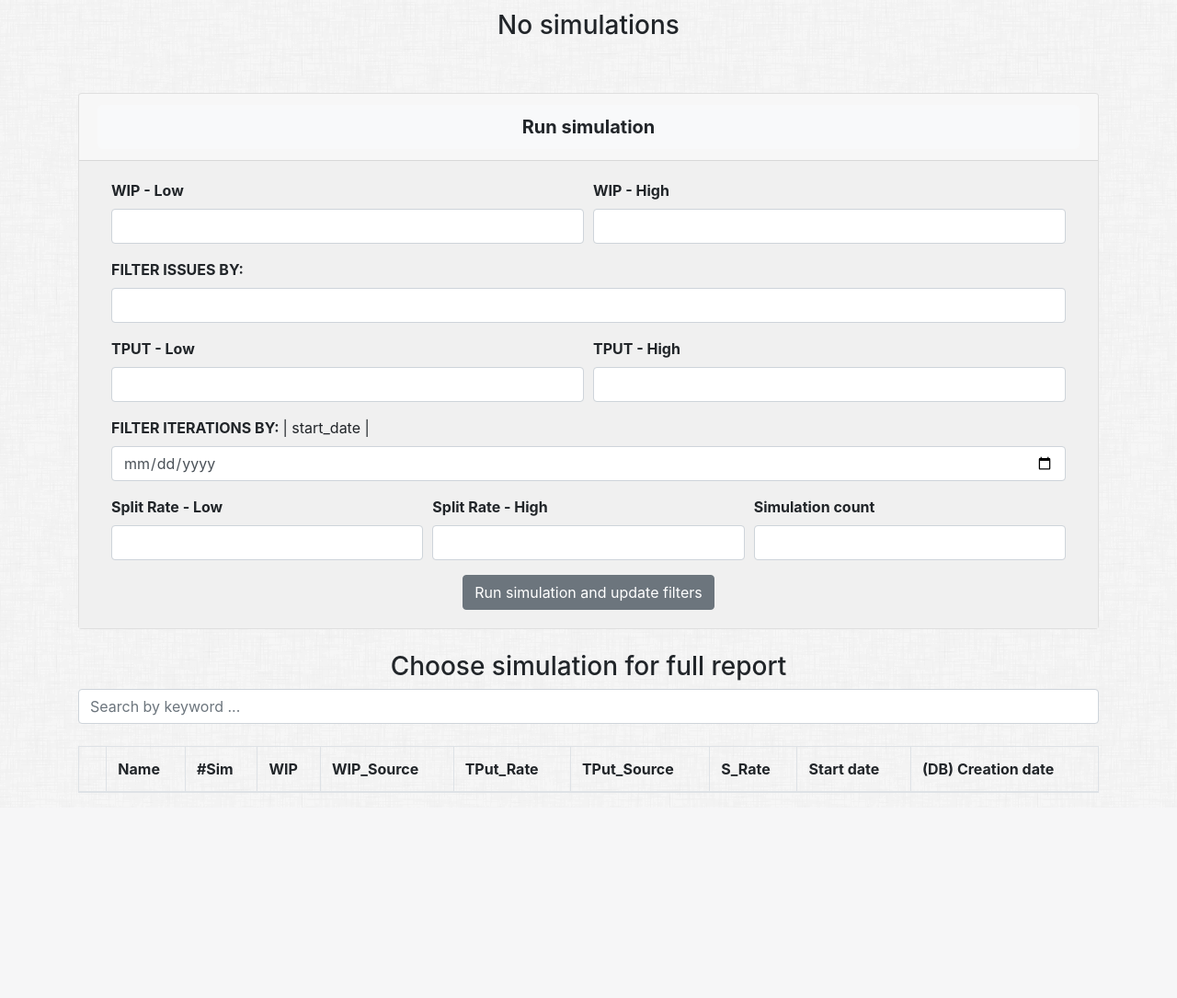
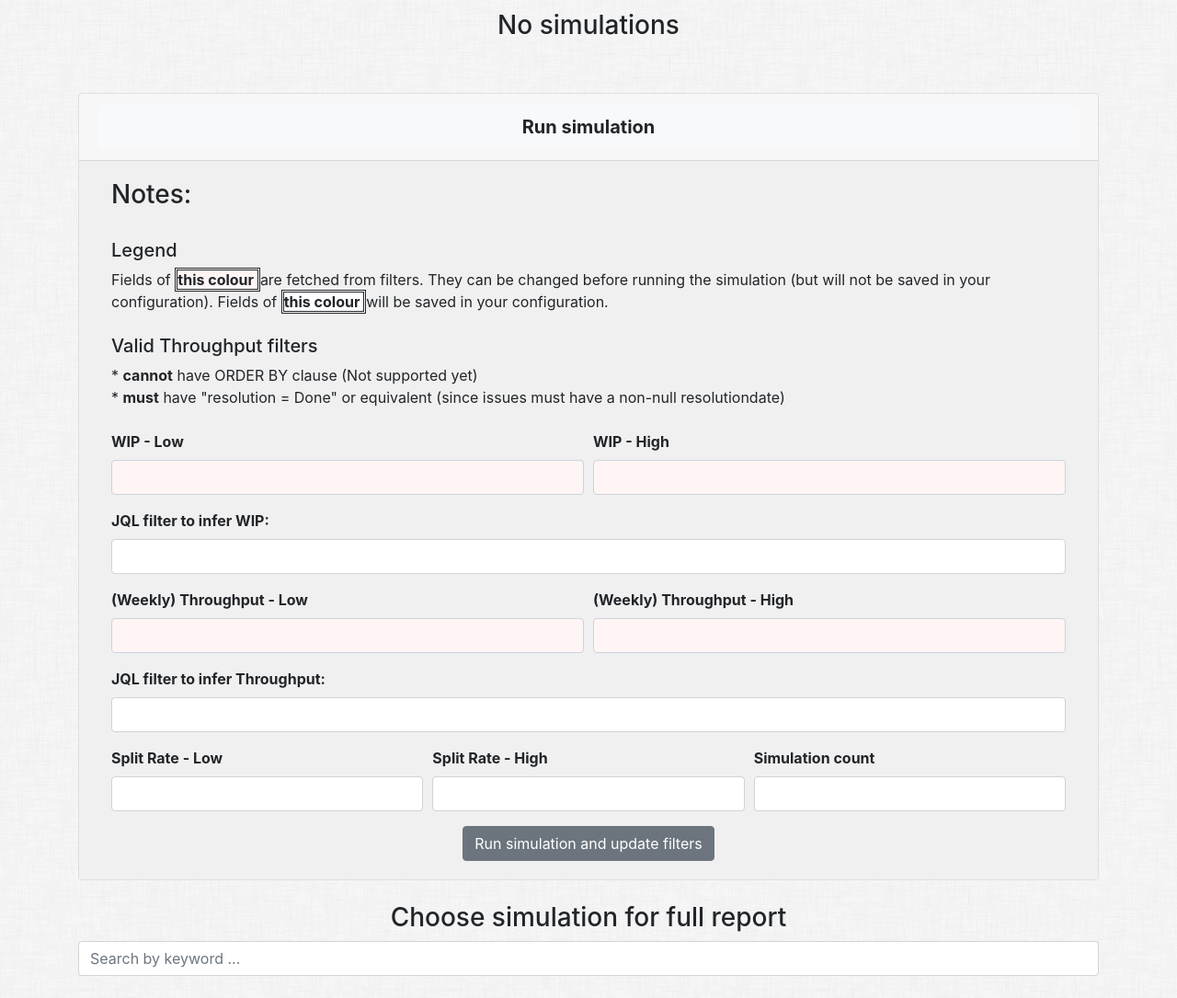
Before and after one commit to msm416/4castinate, a Django app: template forecast/templates/forecast/detail.html in a window 1280 px wide. Shown: the part 149-1234 px from the top of the page at 92% size. Before the commit the page ends 1011 px from the top, so only its background shows below. Run offline with Django 3.2, Linux system fonts and the light colour scheme; the template is opened without the code that fills it, so the values that code supplies are empty; some libraries are stand-ins or nearby versions.

Commit message:
Fetch also throughput filters. Add description to form in detail page.

```diff
--- a/forecast/models.py
+++ b/forecast/models.py
@@ -1,4 +1,3 @@
-from datetime import datetime
 from numpy import random, ceil
 import time
 
@@ -43,7 +42,6 @@ class Form(models.Model):
     name = models.CharField(max_length=200)
 
     creation_date = models.DateTimeField(default=timezone.now)
-    start_date = models.DateTimeField(default=datetime.strptime(LONG_TIME_AGO, "%Y-%m-%d"))
 
     wip_lower_bound = models.PositiveSmallIntegerField(default=20)
     wip_upper_bound = models.PositiveSmallIntegerField(default=30)
--- a/forecast/templates/forecast/detail.html
+++ b/forecast/templates/forecast/detail.html
@@ -101,36 +101,64 @@
                     <div class="container">
                         <form action="{% url 'forecast:run_simulation' query.id%}" method="post">
                             {% csrf_token %}
+                            <h3>
+                                Notes:
+                            </h3>
+                            <br>
+                            <h5>
+                                Legend
+                            </h5>
+                            <h8>
+                                Fields of <span style="background-color: #fff5f5;border: double"> <b> this colour </b> </span> are fetched from filters.
+                                They can be changed before running the simulation (but will not be saved in your configuration).
+                            </h8>
+                            <h8>
+                                Fields of <span style="background-color: white;border: double"> <b> this colour </b> </span> will be saved in your configuration.
+                            </h8>
+                            <br>
+                            <br>
+                            <h5>
+                                Valid Throughput filters
+                            </h5>
+                            <h8>
+                                * <b>cannot</b> have ORDER BY clause (Not supported yet)
+                            </h8>
+                            <br>
+                            <h8>
+                                * <b>must</b> have "resolution = Done" or equivalent (since issues must have a non-null resolutiondate)
+                            </h8>
+                            <br>
+                            <br>
                             <div class="form-row">
                                 <div class="form-group col-md-6">
                                     <label for="wip_lower_bound"> <b> WIP - Low </b></label>
-                                    <input type="text" name="wip_lower_bound" class="form-control" id="wip_lower_bound" value="{{form.wip_lower_bound}}">
+                                    <input type="text" name="wip_lower_bound" class="form-control" id="wip_lower_bound" value="{{form.wip_lower_bound}}" style="background-color: #fff5f5">
                                 </div>
                                 <div class="form-group col-md-6">
                                     <label for="wip_upper_bound"> <b> WIP - High </b> </label>
-                                    <input type="text" name="wip_upper_bound" class="form-control" id="wip_upper_bound" value="{{form.wip_upper_bound}}">
+                                    <input type="text" name="wip_upper_bound" class="form-control" id="wip_upper_bound" value="{{form.wip_upper_bound}}" style="background-color: #fff5f5">
                                 </div>
                             </div>
                             <div class="form-row">
                                 <div class="form-group col-md-12">
-                                    <label for="wip_filter"> <b> FILTER ISSUES BY: </b> </label>
+                                    <label for="wip_filter"> <b> JQL filter to infer WIP: </b> </label>
                                     <input type="text" name="wip_filter" class="form-control" id="wip_filter" value="{{form.wip_filter}}">
                                 </div>
                             </div>
                             <div class="form-row">
                                 <div class="form-group col-md-6">
-                                    <label for="throughput_lower_bound"> <b> TPUT - Low </b> </label>
-                                    <input type="text" name="throughput_lower_bound" class="form-control" id="throughput_lower_bound" value="{{form.throughput_lower_bound}}">
+                                    <label for="throughput_lower_bound"> <b> (Weekly) Throughput - Low </b> </label>
+                                    <input type="text" name="throughput_lower_bound" class="form-control" id="throughput_lower_bound" value="{{form.throughput_lower_bound}}" style="background-color: #fff5f5">
                                 </div>
                                 <div class="form-group col-md-6">
-                                    <label for="throughput_upper_bound"> <b> TPUT - High </b> </label>
-                                    <input type="text" name="throughput_upper_bound" class="form-control" id="throughput_upper_bound" value="{{form.throughput_upper_bound}}">
+                                    <label for="throughput_upper_bound"> <b> (Weekly) Throughput - High </b> </label>
+                                    <input type="text" name="throughput_upper_bound" class="form-control" id="throughput_upper_bound" value="{{form.throughput_upper_bound}}" style="background-color: #fff5f5">
                                 </div>
                             </div>
                             <div class="form-row">
                                 <div class="form-group col-md-12">
-                                    <label for="start_date"> <b> FILTER ITERATIONS BY: </b> | start_date | </label>
-                                    <input type="date" name="start_date" class="form-control" id="start_date" value="{{LONG_TIME_AGO}}">
+                                    <label for="throughput_filter"> <b> JQL filter to infer Throughput: </b> </label>
+                                    <input type="text" name="throughput_filter" class="form-control" id="throughput_filter" value="{{form.throughput_filter}}">
                                 </div>
                             </div>
                             <div class="form-row">
@@ -177,7 +205,6 @@
                     <th>TPut_Rate</th>
                     <th>TPut_Source</th>
                     <th>S_Rate</th>
-                    <th>Start date</th>
                     <th>(DB) Creation date</th>
                 </tr>
             </thead>
@@ -207,9 +234,6 @@
                         </td>
                         <td>
                             [{{simulation.split_factor_lower_bound}},{{simulation.split_factor_upper_bound}}]
-                        </td>
-                        <td>
-                            {{ simulation.start_date }}
                         </td>
                         <td>
                             {{ simulation.creation_date }}
```
Also changed, not shown: forecast/helperMethods/rest.py (+42 -7 lines), forecast/views.py (+7 -6 lines).
